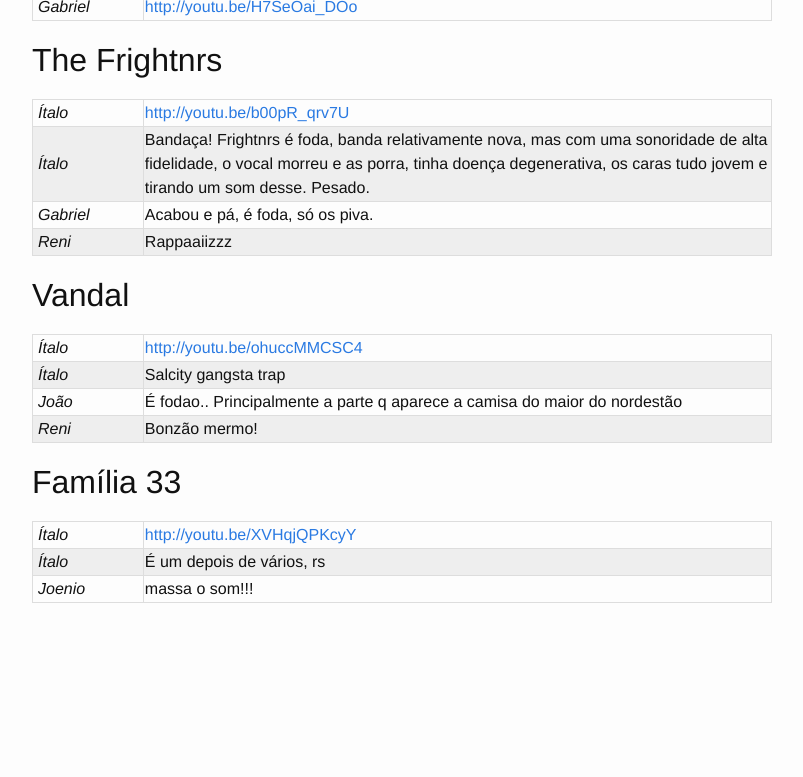
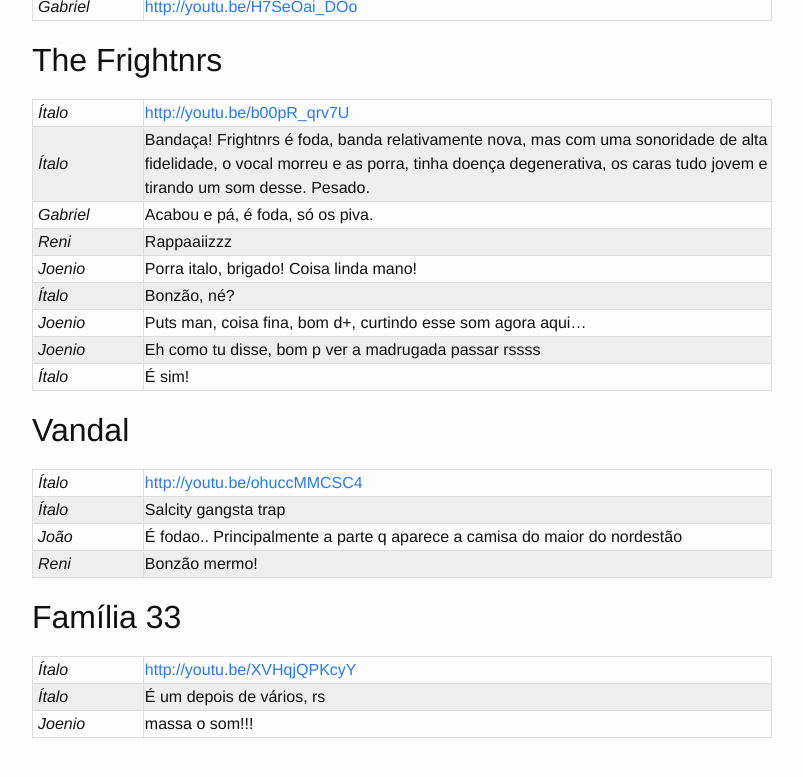
Before and after one commit to MelhoresMusicas/melhoresmusicas.github.io, a Jekyll site: the page built from _posts/2017-02-23-23-fevereiro-2017.markdown, in a window 1280 px wide and 900 px high, scrolled down 1356 px. Shown: the top 777 px of the window, without its empty margins (238-1041 px from the left). Built offline with Jekyll 4.4.1, drawn with Linux system fonts in a browser that asks for light colours; our own code applies the rules of GitHub Pages for plain Markdown files.

Commit message:
dias 27 e 28/02/2017

```diff
--- a/_posts/2017-02-23-23-fevereiro-2017.markdown
+++ b/_posts/2017-02-23-23-fevereiro-2017.markdown
@@ -70,6 +70,11 @@ tags: alohahaole batsumi chichalibre elvez família33 lucasestrela marijata silv
 | Ítalo   | Bandaça! Frightnrs é foda, banda relativamente nova, mas com uma sonoridade de alta fidelidade, o vocal morreu e as porra, tinha  doença degenerativa, os caras tudo jovem e tirando um som desse. Pesado. |
 | Gabriel | Acabou e pá, é foda, só os piva.                           |
 | Reni    | Rappaaiizzz                                                |
+| Joenio  | Porra italo, brigado! Coisa linda mano!                    |
+| Ítalo   | Bonzão, né?                                                |
+| Joenio  | Puts man, coisa fina, bom d+, curtindo esse som agora aqui... |
+| Joenio  | Eh como tu disse, bom p ver a madrugada passar rssss       |
+| Ítalo   | É sim!                                                     |
 
 ## Vandal
 
--- a/_posts/2017-02-24-24-fevereiro-2017.markdown
+++ b/_posts/2017-02-24-24-fevereiro-2017.markdown
@@ -46,3 +46,6 @@ tags: b_t_pgdão davidlynch dimelo elmichelsaffair livecoding raymondscott
 | ------- | ---------------------------------------------------------- |
 | Reni    | <http://youtu.be/vhDnWLfm07o>                              |
 | Reni    | Coisa linda de se ver!                                     |
+| João    | Massa, viu!!                                               |
+| Joenio  | Agora que carnaval acabou eu posso ouvir, de fuder esse som! |
+| Joenio  | Massa mermo!                                               |
```
Also changed, not shown: _posts/2017-02-27-27-fevereiro-2017.markdown (added, +12 -0 lines), _posts/2017-02-28-28-fevereiro-2017.markdown (added, +9 -0 lines).
